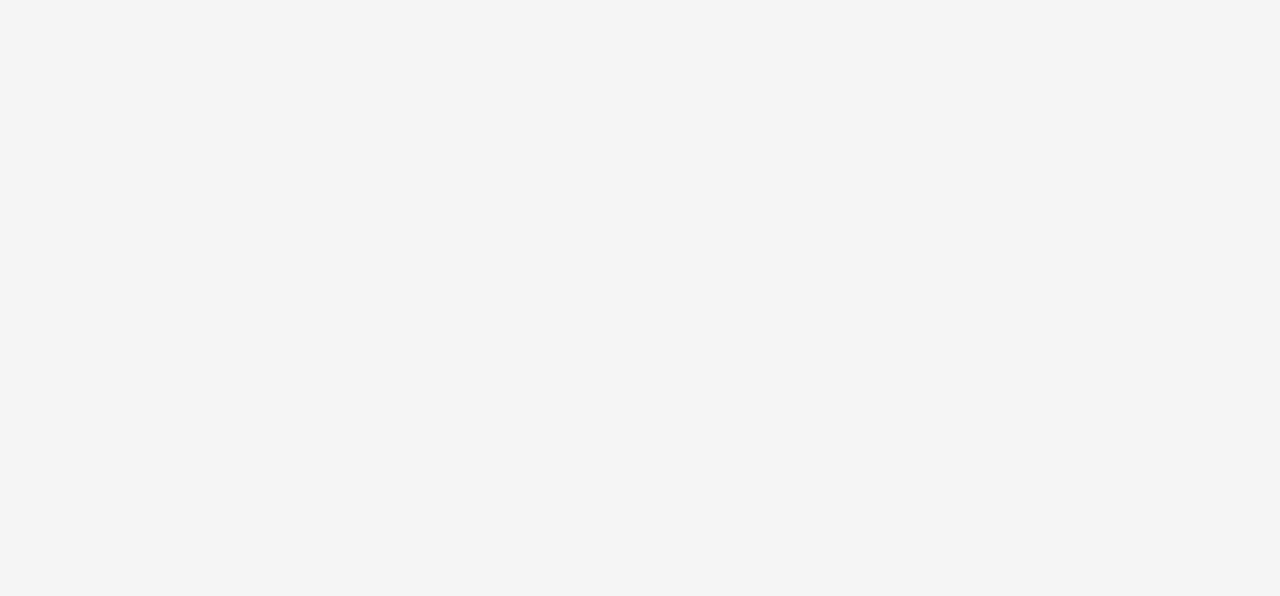
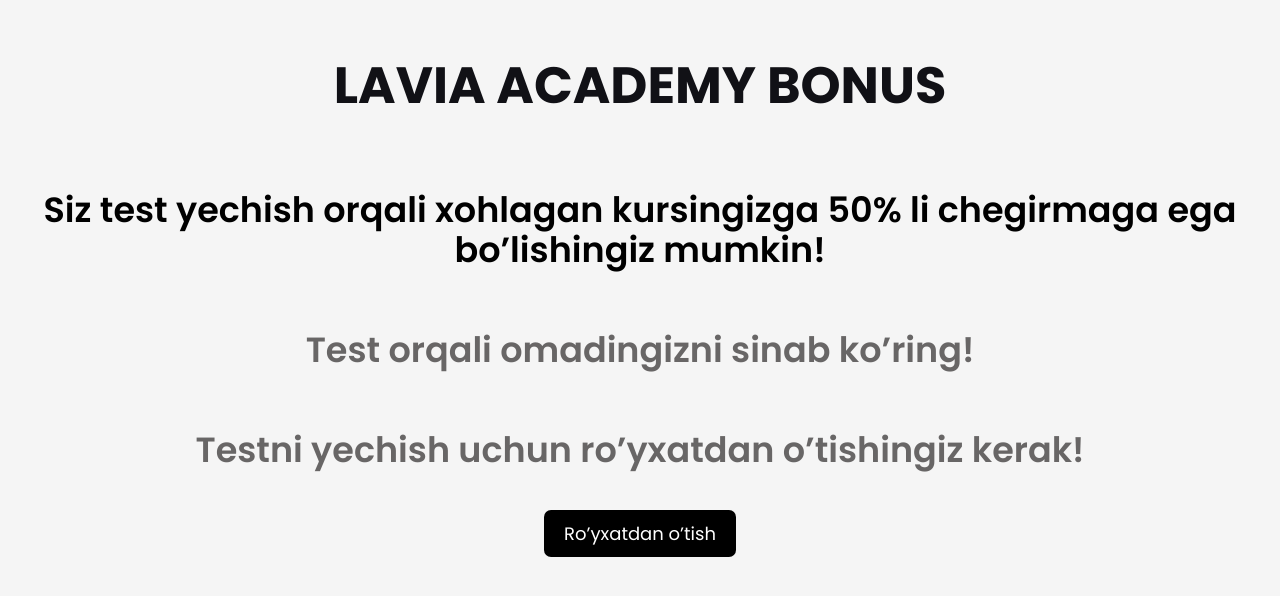
Before and after one commit to Abdullokh-dev/AK-Lavia-Academy, a Vue app: page /bonus in a window 1280 px wide. Before the commit this address had no page. Shown: the top 596 px of the page. Built offline with nearby package versions, Linux system fonts and the light colour scheme.

Commit message:
Bonus Page

```diff
--- a/src/components/HomePageContent.vue
+++ b/src/components/HomePageContent.vue
@@ -7,7 +7,7 @@
 
     <!-- Btn alert -->
     <div class="alert d-flex justify-content-end">
-      <button class="btn-alert">
+      <button class="btn-alert" @click="bonus">
         <span class="percent">50%</span> <span class="discount">Chegirma</span>
       </button>
     </div>
@@ -284,6 +284,11 @@
 import Header from "./Header.vue";
 export default {
   name: "HomePageContent",
+  methods: {
+    bonus() {
+      this.$router.push('/bonus')
+    }
+  },
   components: {Header}
 }
 </script>
--- /dev/null
+++ b/src/pages/Bonus.vue
@@ -0,0 +1,106 @@
+<template>
+  <div class="row text-center">
+    <div class="col-12 text-1"> LAVIA ACADEMY BONUS</div>
+    <div class="col-12 text-2">
+      Siz test yechish orqali xohlagan kursingizga 50% li chegirmaga ega bo’lishingiz mumkin!
+    </div>
+    <div class="col-12 text-3">Test orqali omadingizni sinab ko’ring!</div>
+    <div class="col-12 text-3"> Testni yechish uchun ro’yxatdan o’tishingiz kerak!</div>
+    <div class="col">
+      <div>
+        <button @click="register"> Ro’yxatdan o’tish</button>
+      </div>
+    </div>
+  </div>
+</template>
+
+<script>
+export default {
+  name: "Bonus",
+  methods: {
+    register() {
+      this.$router.push('/register')
+    }
+  }
+}
+</script>
+
+<style scoped>
+.text-1 {
+  font-size: 32px;
+  font-weight: 700;
+  line-height: 40px;
+  margin-top: 40px;
+  color: #111116;
+}
+
+.text-2 {
+  font-size: 19px;
+  font-weight: 600;
+  line-height: 40px;
+  margin-top: 40px;
+  color: black;
+}
+
+.text-3 {
+  font-size: 19px;
+  font-weight: 600;
+  line-height: 40px;
+  color: #686666;
+  margin-top: 40px;
+}
+
+button {
+  background-color: black;
+  color: white;
+  border: none;
+  border-radius: 7px;
+  font-size: 18px;
+  padding: 10px 20px;
+  margin-top: 40px;
+}
+
+@media only screen and (min-width: 768px) {
+  .text-1 {
+    font-size: 40px;
+    line-height: 90px;
+    margin-top: 120px;
+  }
+
+  .text-2, .text-3 {
+    font-size: 30px;
+  }
+
+  button {
+    background-color: black;
+    color: white;
+    border: none;
+    border-radius: 7px;
+    font-size: 18px;
+    padding: 10px 20px;
+    margin-top: 40px;
+  }
+}
+
+@media only screen and (min-width: 1200px) {
+  .text-1 {
+    font-size: 51px;
+    margin-top: 40px;
+  }
+
+  .text-2, .text-3 {
+    font-size: 35px;
+    margin-top: 60px;
+  }
+
+  button {
+    background-color: black;
+    color: white;
+    border: none;
+    border-radius: 7px;
+    font-size: 18px;
+    padding: 10px 20px;
+    margin-top: 40px;
+  }
+}
+</style>
--- a/src/plugins/router.js
+++ b/src/plugins/router.js
@@ -17,6 +17,10 @@
         path: '/register',
         component: () => import('../pages/Register.vue')
     },
+    {
+        path: '/bonus',
+        component: () => import('../pages/Bonus.vue')
+    },
 ]
 
 const router = createRouter({
```
